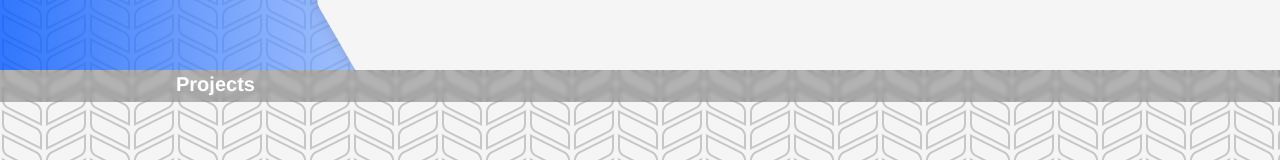
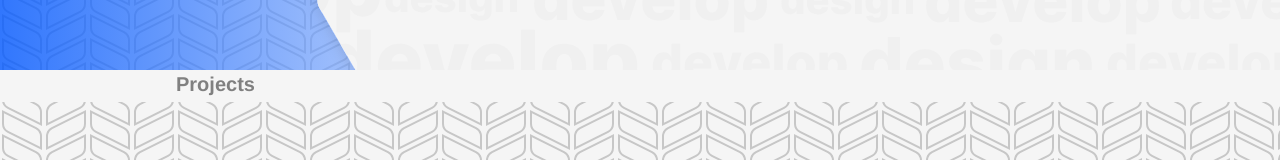
Before and after one commit to florsoncini/portfolio-web, a Vue app: page / in a window 1280 px wide. Shown: the part 730-890 px from the top of the page. Built offline with nearby package versions, Linux system fonts and the light colour scheme.

Commit message:
mask y cambbio de titulo project

```diff
--- a/src/components/AboutMe.vue
+++ b/src/components/AboutMe.vue
@@ -2,6 +2,7 @@
   <article class="h-full w-full roboto">
     <div class="p-5 gradient h-full w-full flex items-center">
       <img src="../assets/mask.svg" alt="" />
+      <img src="../assets/mask-design.svg" alt="" />
       <div
         class="z-10 ml-40 text-white text-left flex flex-col justify-around m-5"
       >
--- a/src/views/Proyectos.vue
+++ b/src/views/Proyectos.vue
@@ -33,8 +33,8 @@ export default {
   top: 100vh;
   text-align: left;
   padding-left: 11rem;
-  color: white;
-  background: var(--black-t);
+  color: gray;
+  background: #f5f5f5;
   backdrop-filter: blur(2px);
 }
 </style>
```
Also changed, not shown: src/assets/mask-design.svg (added), src/assets/me.jpg (deleted).
